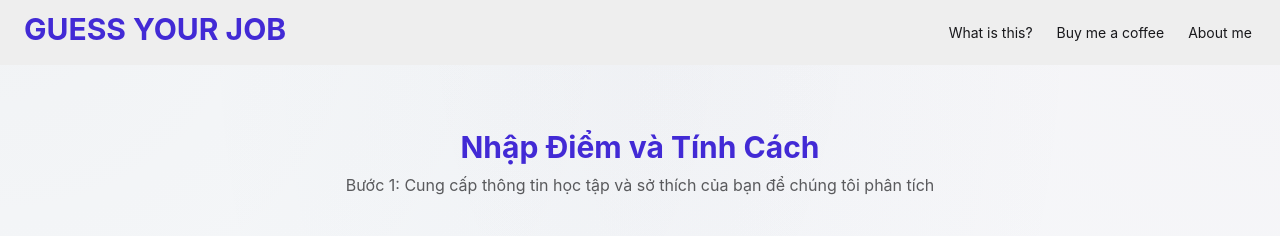
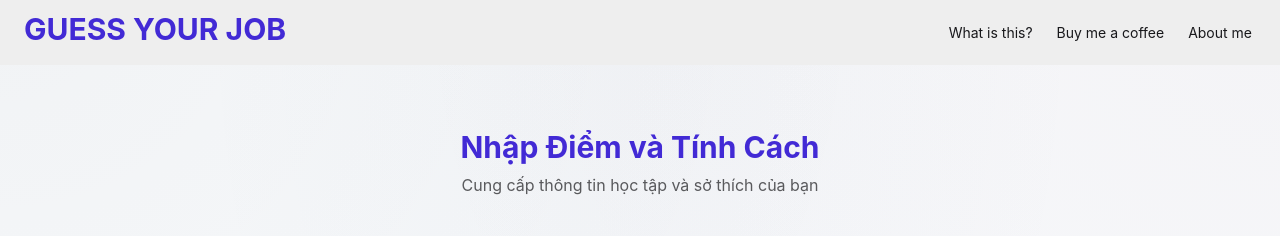
Before and after one commit to tuanduy35399/client_NLCS, a React (Vite) app: page / in a window 1280 px wide. Shown: the top 236 px of the page. Built offline with nearby package versions, Linux system fonts and the light colour scheme; no server answers.

Commit message:
update: change text guide in phase 1

```diff
--- a/src/components/Phase1.jsx
+++ b/src/components/Phase1.jsx
@@ -1,9 +1,6 @@
 import { useState } from "react";
 import { motion } from "framer-motion";
-import {
-  ArrowRight,
-  AlertCircle,
-} from "lucide-react";
+import { ArrowRight, AlertCircle } from "lucide-react";
 import { playClickSound } from "../utils/audio";
 import api from "../api";
 
@@ -21,7 +18,7 @@ const OPTIONAL_SUBJECTS = [
 ];
 // Anh xa qua khi goi API Backend
 const SUBJECT_MAP = {
-  "Toán": "Toan",
+  Toán: "Toan",
   "Ngữ Văn": "Ngu van",
   "Vật Lý": "Vat li",
   "Hóa Học": "Hoa hoc",
@@ -179,8 +176,7 @@ export default function Phase1({ onNext, initialData }) {
           Nhập Điểm và Tính Cách
         </h2>
         <p className="text-base-content/70">
-          Bước 1: Cung cấp thông tin học tập và sở thích của bạn để chúng tôi
-          phân tích
+          Cung cấp thông tin học tập và sở thích của bạn
         </p>
       </div>
 
--- a/src/components/Phase2.jsx
+++ b/src/components/Phase2.jsx
@@ -116,7 +116,7 @@ export default function Phase2({ prediction, onBack, onNext }) {
             Phân Tích và Thu Hẹp Ngành Học
           </h2>
           <p className="text-sm text-base-content/60 mt-1">
-            Hệ thống AI đề xuất các nhóm ngành phù hợp nhất
+            Mô hình ML đề xuất các nhóm ngành phù hợp nhất
           </p>
         </div>
       </div>
```
